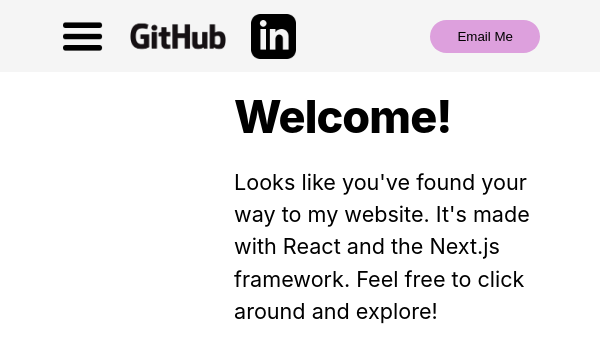
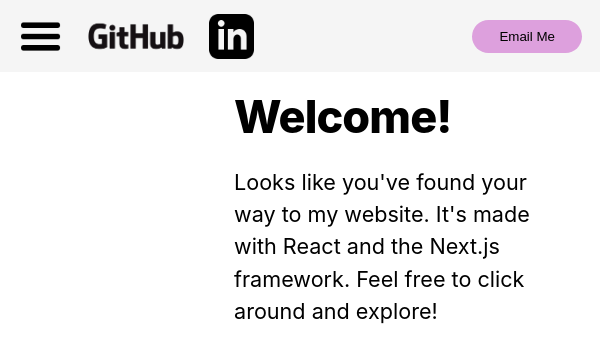
Before and after one commit to james168ma/personal-website, a Next.js app: page / in a window 600 px wide. Shown: the top 362 px of the page. Built offline with nearby package versions, Linux system fonts and the light colour scheme.

Commit message:
removed unecessary library and made hamburger menu look better

```diff
--- a/components/layout.module.css
+++ b/components/layout.module.css
@@ -11,11 +11,17 @@
   .logoLink {
     margin-right: 2rem;
   }
+  .header {
+    padding: 0rem 10%;
+  }
 }
 
 @media only screen and (max-width: 600px) {
   .logoLink {
     margin-right: 1rem;
+  }
+  .header {
+    padding: 0rem 3%;
   }
 }
 
@@ -27,7 +33,6 @@
   justify-content: flex-end;
   flex-direction: row;
   align-items: center;
-  padding: 0rem 10%;
   background-color: var(--header-color);
   position: fixed;
 }
--- a/package.json
+++ b/package.json
@@ -12,7 +12,6 @@
     "next": "9.4.4",
     "react": "16.13.1",
     "react-dom": "16.13.1",
-    "react-transition-group": "^4.4.1",
     "remark": "^12.0.0",
     "remark-html": "^11.0.2"
   },
```
Also changed, not shown: 1 other file (tests, documents, lock files or other folders).
